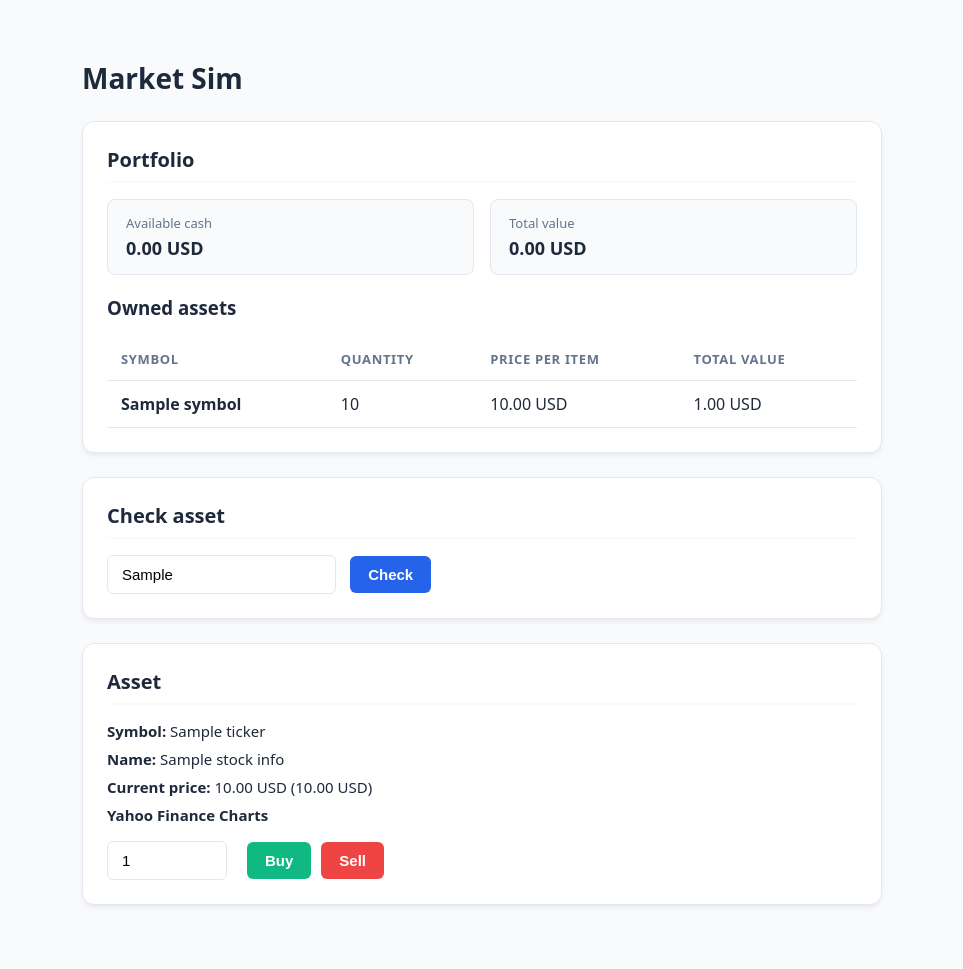
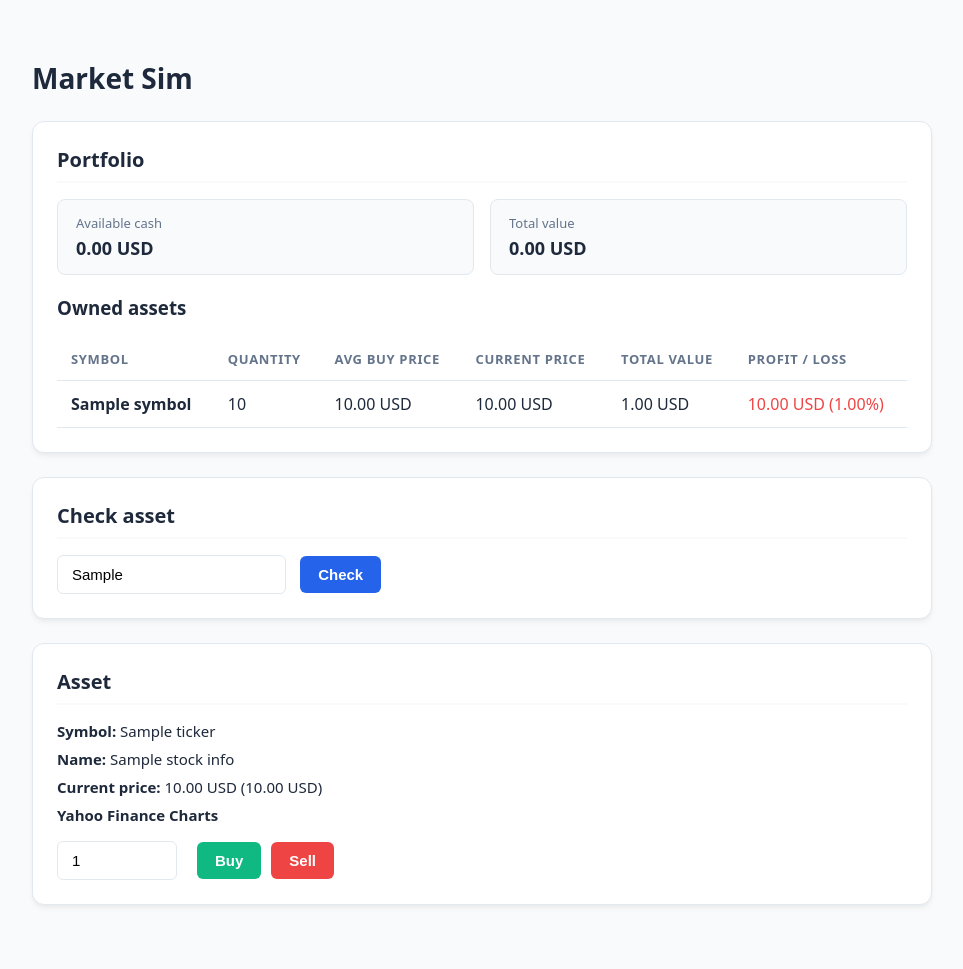
Before and after one commit to Kuba290/market-sim, a Flask app: template templates/index.html in a window 1280 px wide. Shown: the whole page, without its empty margins (158-1121 px from the left). Run offline with Flask 3, Linux system fonts and the light colour scheme; the template is opened without the code that fills it: most values are stand-ins (such as "Sample title", 1, 10 or a date in 2020).

Commit message:
add profit/loss column
avg price in table for calculations

```diff
--- a/app.py
+++ b/app.py
@@ -11,7 +11,7 @@ def db_init():
     cursor = conn.cursor()
     cursor.execute("CREATE TABLE IF NOT EXISTS user (id INTEGER PRIMARY KEY AUTOINCREMENT, login TEXT UNIQUE NOT NULL, cash FLOAT NOT NULL DEFAULT 10000)")
     cursor.execute("INSERT OR IGNORE INTO user (id, login, cash) VALUES (?, ?, ?)", (0, "user", 10000))
-    cursor.execute("CREATE TABLE IF NOT EXISTS portfolio (symbol TEXT PRIMARY KEY, quantity INTEGER)")
+    cursor.execute("CREATE TABLE IF NOT EXISTS portfolio (symbol TEXT PRIMARY KEY, quantity INTEGER, avg_buy_price FLOAT)")
     conn.commit()
     conn.close()
 
@@ -87,6 +87,7 @@ def index():
     for row in user_data:
         symbol = row[0]
         quantity = row[1]
+        avg_buy_price = row[2]
 
         stock_data = fetch_stock_data(symbol)
         current_price = stock_data["price"]
@@ -97,13 +98,19 @@ def index():
         price_in_USD = current_price * rate
         item_value = quantity * price_in_USD
 
+        profit_loss_usd = (price_in_USD - avg_buy_price) * quantity
+        profit_loss_percent = ((price_in_USD - avg_buy_price) / avg_buy_price) * 100 if avg_buy_price > 0 else 0
+
         total_value += item_value
 
         portfolio_list.append({
             "symbol": symbol,
             "quantity": quantity,
+            "avg_buy_price": avg_buy_price,
             "current_price": price_in_USD,
             "total_item_value": item_value,
+            "profit_loss_usd": profit_loss_usd,
+            "profit_loss_percent": profit_loss_percent
         })
 
     return render_template('index.html', cash=balance, portfolio=portfolio_list, total_portfolio_value=total_value, active_ticker=ticker, stock_info=stock_info)
@@ -140,7 +147,8 @@ def trade():
     if action == "buy":
         if balance >= total_cost:
             update_balance(-total_cost)
-            cursor.execute("INSERT INTO portfolio (symbol, quantity) VALUES (?, ?) ON CONFLICT(symbol) DO UPDATE SET quantity = quantity + ?", (ticker, amount, amount))
+            cursor.execute("INSERT INTO portfolio (symbol, quantity, avg_buy_price) VALUES (?, ?, ?) ON CONFLICT(symbol) DO UPDATE SET avg_buy_price = ((portfolio.quantity * portfolio.avg_buy_price) + (? * ?)) / (portfolio.quantity + ?), quantity = quantity + ?", (ticker, amount, price_in_USD, amount, price_in_USD, amount, amount))
+            # new avg = ((old quantity * old price) + (bought quantity * price now)) / (old quantity + bought quantity)
             conn.commit()
 
     elif action == "sell":
--- a/templates/index.html
+++ b/templates/index.html
@@ -43,7 +43,7 @@
 
       .container {
         width: 100%;
-        max-width: 800px;
+        max-width: 900px;
       }
 
       h1 {
@@ -197,6 +197,12 @@
       a:hover {
         text-decoration: underline;
       }
+      #profit {
+        color: var(--buy);
+      }
+      #loss {
+        color: var(--sell);
+      }
     </style>
   </head>
   <body>
@@ -223,17 +229,30 @@
             <tr>
               <th>Symbol</th>
               <th>Quantity</th>
-              <th>Price per item</th>
-              <th>Total value</th>
+              <th>Avg Buy Price</th>
+              <th>Current Price</th>
+              <th>Total Value</th>
+              <th>Profit / Loss</th>
             </tr>
           </thead>
           <tbody>
             {% for item in portfolio %}
             <tr>
-              <td><strong>{{ item.symbol }}</strong></td>
+              <td><a href="/?ticker={{ item.symbol }}"><strong>{{ item.symbol }}</strong></a></td>
               <td>{{ item.quantity }}</td>
+              <td>{{ "%.2f"|format(item.avg_buy_price) }} USD</td>
               <td>{{ "%.2f"|format(item.current_price) }} USD</td>
               <td>{{ "%.2f"|format(item.total_item_value) }} USD</td>
+              {% if item.profit_loss_usd > 0 %}
+                <td id="profit">
+              {% elif item.profit_loss_usd == 0 %}
+                <td>
+              {% else %}
+                <td id="loss">
+              {% endif %}
+                {{ "%.2f"|format(item.profit_loss_usd) }} USD
+                ({{ "%.2f"|format(item.profit_loss_percent) }}%)
+              </td>
             </tr>
             {% endfor %}
           </tbody>
```
